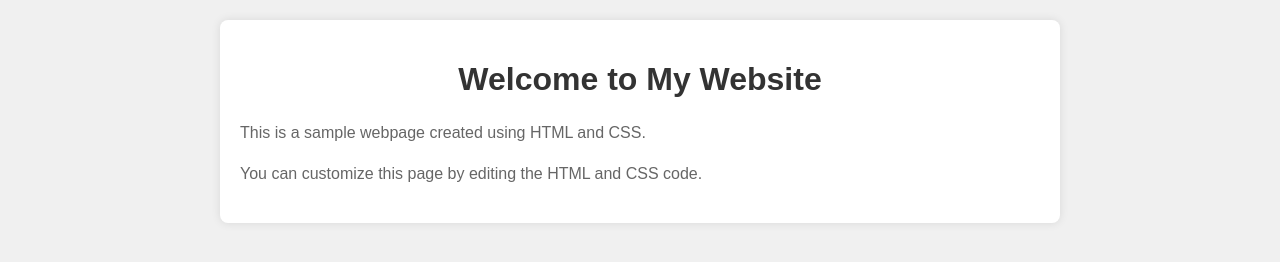
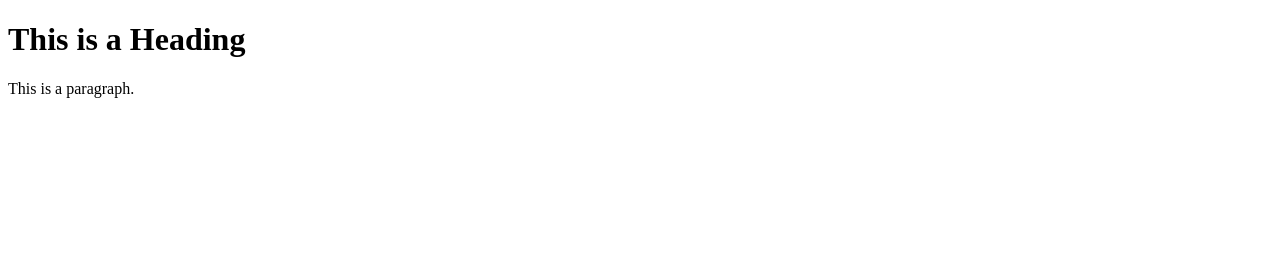
Before and after one commit to Chatla-varun/cloud-code, a plain HTML site: page index.html in a window 1280 px wide. Drawn offline with Linux system fonts and the light colour scheme.

Commit message:
Update index.html

```diff
--- a/index.html
+++ b/index.html
@@ -1,39 +1,12 @@
 <!DOCTYPE html>
-<html lang="en">
+<html>
 <head>
-    <meta charset="UTF-8">
-    <meta name="viewport" content="width=device-width, initial-scale=1.0">
-    <title>Sample Page</title>
-    <style>
-        body {
-            font-family: Arial, sans-serif;
-            margin: 0;
-            padding: 0;
-            background-color: #f0f0f0;
-        }
-        .container {
-            max-width: 800px;
-            margin: 20px auto;
-            padding: 20px;
-            background-color: #fff;
-            border-radius: 8px;
-            box-shadow: 0 0 10px rgba(0, 0, 0, 0.1);
-        }
-        h1 {
-            color: #333;
-            text-align: center;
-        }
-        p {
-            color: #666;
-            line-height: 1.6;
-        }
-    </style>
+<title>Page Title</title>
 </head>
 <body>
-    <div class="container">
-        <h1>Welcome to My Website</h1>
-        <p>This is a sample webpage created using HTML and CSS.</p>
-        <p>You can customize this page by editing the HTML and CSS code.</p>
-    </div>
+
+<h1>This is a Heading</h1>
+<p>This is a paragraph.</p>
+
 </body>
 </html>
```
